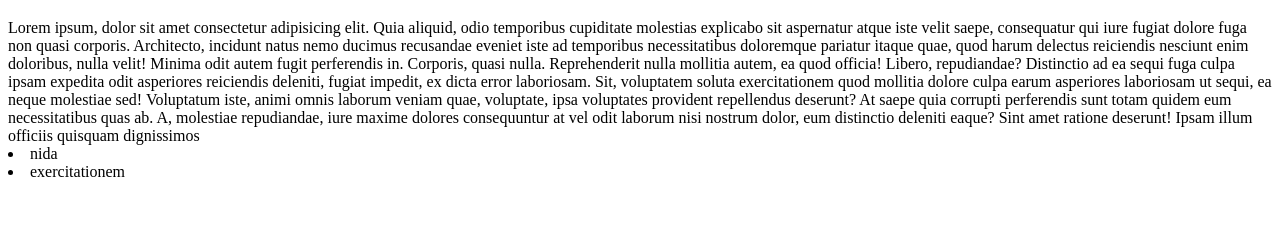
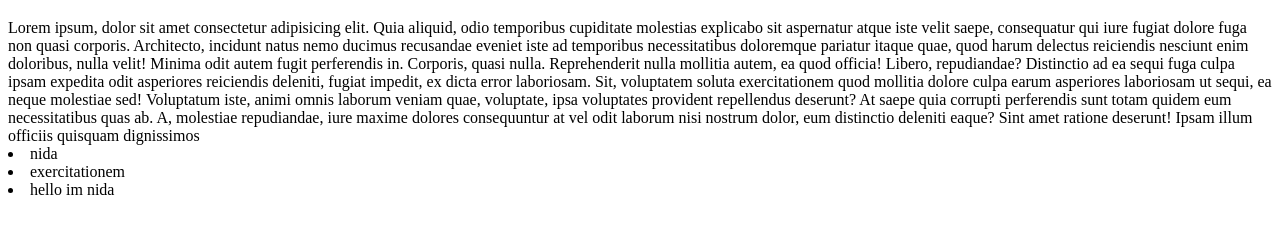
Before and after one commit to nida-ss/practisegit, a plain HTML site: page index.html in a window 1280 px wide. Shown: the part 61-294 px from the top of the page. Drawn offline with Linux system fonts and the light colour scheme.

Commit message:
i update my code

```diff
--- a/index.html
+++ b/index.html
@@ -16,5 +16,6 @@
     Sint amet ratione deserunt! Ipsam illum officiis quisquam dignissimos
     <li>nida</li>
     <li>exercitationem</li>
+    <li>hello im nida </li>
 </body>
 </html>
```
